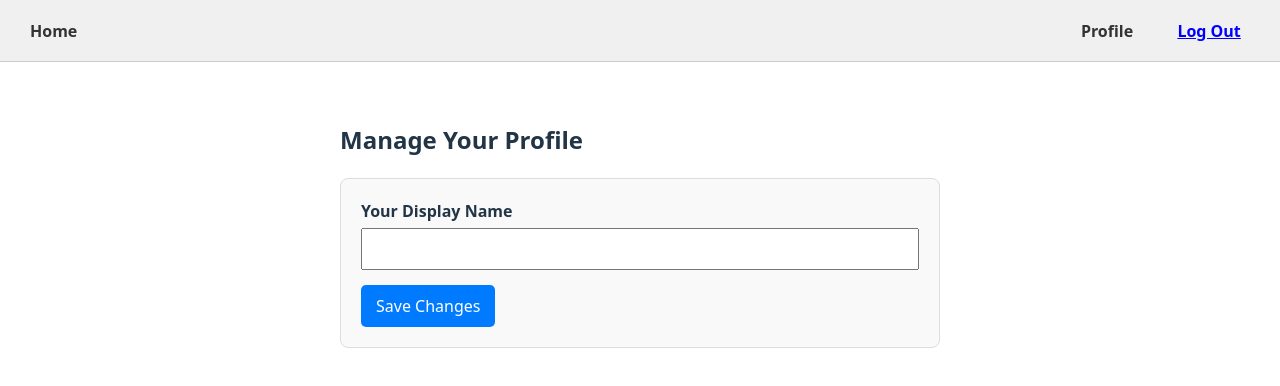
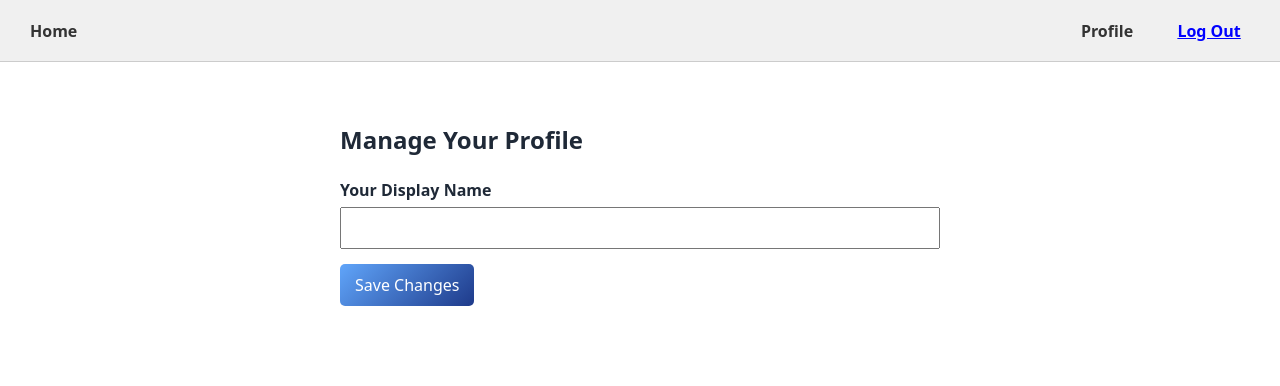
Before and after one commit to AnishParikh1/FinLeague, a React (Vite) app: page /profile in a window 1280 px wide. Shown: the top 386 px of the page. Built offline with nearby package versions, Linux system fonts and the light colour scheme; no server answers; the database is empty; sample sign-in values are in the browser's storage.

Commit message:
Update index.css

```diff
--- a/src/index.css
+++ b/src/index.css
@@ -1,11 +1,15 @@
 :root {
+  /* ----- Colors ----- */
+  --primary: #1e3a8a;           /* Deep blue */
+  --primary-light: #60a5fa;     /* Light blue */
+  --text-color: #1f2937;        /* Dark gray text */
+  --button-gradient: linear-gradient(135deg, #60a5fa, #1e3a8a);
+
+  /* ----- Fonts ----- */
   font-family: system-ui, Avenir, Helvetica, Arial, sans-serif;
   line-height: 1.5;
   font-weight: 400;
-
-  color-scheme: light dark;
-  color: rgba(255, 255, 255, 0.87);
-  background-color: #242424;
+  color: var(--text-color);
 
   font-synthesis: none;
   text-rendering: optimizeLegibility;
@@ -13,77 +17,58 @@
   -moz-osx-font-smoothing: grayscale;
 }
 
-a {
-  font-weight: 500;
-  color: #646cff;
-  text-decoration: inherit;
-}
-a:hover {
-  color: #535bf2;
-}
-
+/* ----- Body ----- */
 body {
   margin: 0;
   min-width: 320px;
   min-height: 100vh;
+  background: #ffffff; /* solid white background */
+  color: var(--text-color);
 }
 
+/* ----- Links ----- */
+a {
+  font-weight: 500;
+  color: var(--primary);
+  text-decoration: none;
+  transition: 0.2s ease;
+}
+
+a:hover {
+  color: var(--primary-light);
+}
+
+/* ----- Headings ----- */
 h1 {
   font-size: 3.2em;
   line-height: 1.1;
+  color: var(--primary);
 }
 
+/* ----- Buttons ----- */
 button {
   border-radius: 8px;
-  border: 1px solid transparent;
+  border: none;
   padding: 0.6em 1.2em;
   font-size: 1em;
   font-weight: 500;
   font-family: inherit;
-  background-color: #1a1a1a;
+  color: white;
+  background: var(--button-gradient);
   cursor: pointer;
-  transition: border-color 0.25s;
+  transition: 0.25s ease;
 }
+
 button:hover {
-  border-color: #646cff;
+  transform: translateY(-2px);
+  box-shadow: 0 4px 12px rgba(0, 0, 0, 0.15);
 }
+
+button:active {
+  transform: scale(0.97);
+}
+
 button:focus,
 button:focus-visible {
-  outline: 4px auto -webkit-focus-ring-color;
+  outline: 3px solid var(--primary-light);
 }
-
-/* Add these new classes to the bottom of src/index.css */
-
-.form-box {
-  border: 1px solid #ddd;
-  border-radius: 8px;
-  padding: 20px;
-  margin-bottom: 20px;
-  background-color: #f9f9f9; /* <-- CHANGE THIS COLOR for form boxes */
-}
-
-.item-box {
-  display: flex;
-  justify-content: space-between;
-  align-items: center;
-  padding: 15px;
-  border: 1px solid #eee;
-  border-radius: 5px;
-  font-size: 16px;
-  font-weight: 500;
-  margin-bottom: 10px;
-  background-color: #ffffff; /* <-- CHANGE THIS COLOR for list items */
-}
-
-@media (prefers-color-scheme: light) {
-  :root {
-    color: #213547;
-    background-color: #ffffff;
-  }
-  a:hover {
-    color: #747bff;
-  }
-  button {
-    background-color: #f9f9f9;
-  }
-}
```
